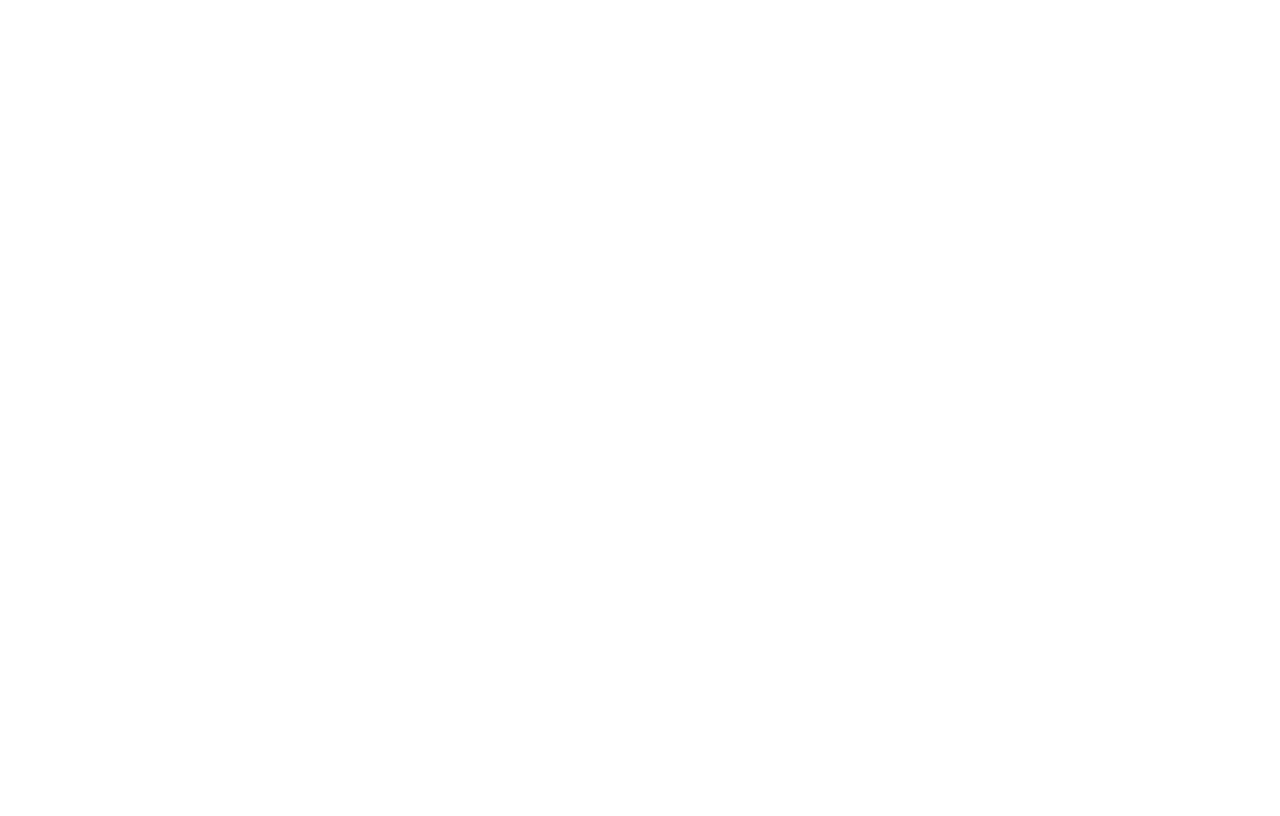
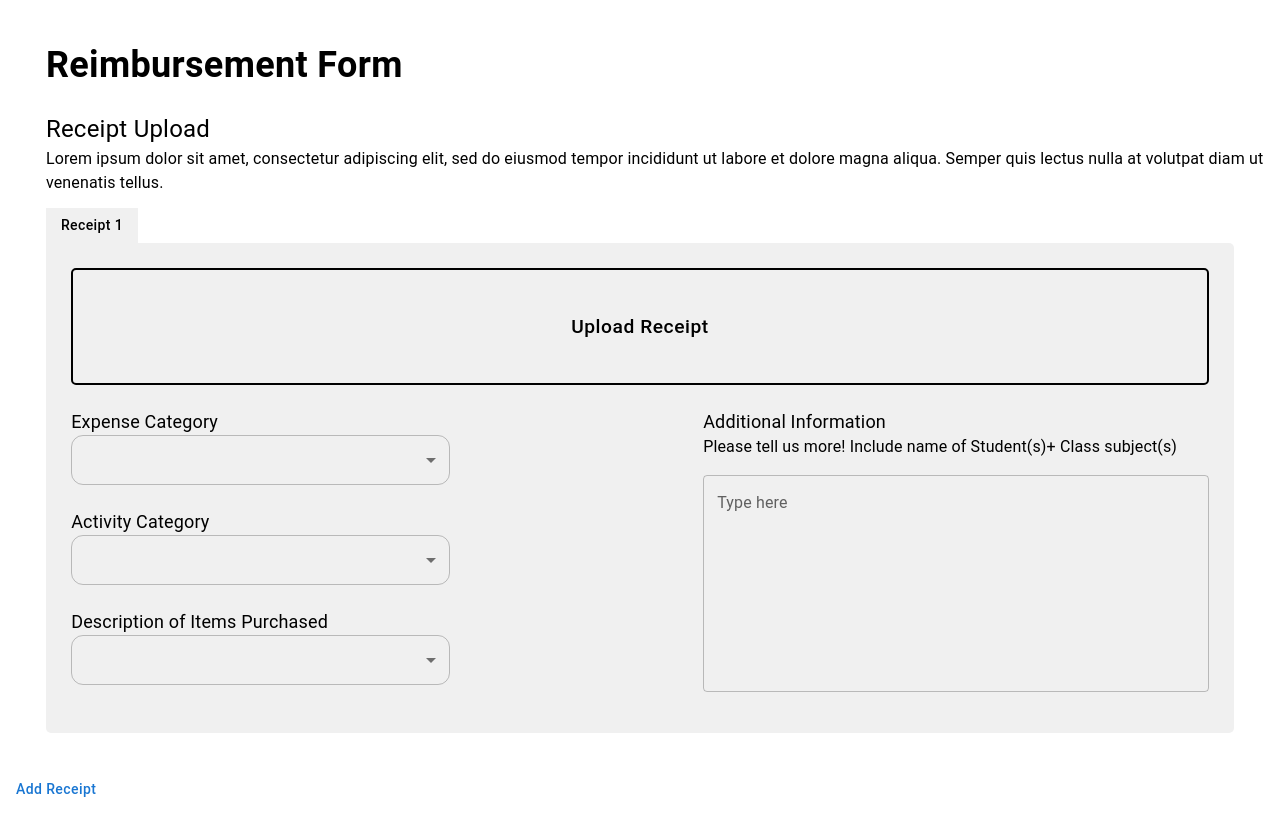
Before and after one commit to novaforgood/Coach-Art, a React (Create React App) app in the folder coach-art/: page /reimbursement in a window 1280 px wide. Before the commit this address had no page. Built offline with nearby package versions, Linux system fonts and the light colour scheme.

Commit message:
rahul first commit

```diff
--- a/coach-art/package.json
+++ b/coach-art/package.json
@@ -3,6 +3,11 @@
   "version": "0.1.0",
   "private": true,
   "dependencies": {
+    "@emotion/react": "^11.11.4",
+    "@emotion/styled": "^11.11.5",
+    "@fontsource/roboto": "^5.0.12",
+    "@mui/material": "^5.15.15",
+    "@mui/types": "^7.2.14",
     "@testing-library/jest-dom": "^5.17.0",
     "@testing-library/react": "^13.4.0",
     "@testing-library/user-event": "^13.5.0",
--- a/coach-art/src/App.css
+++ b/coach-art/src/App.css
@@ -1,3 +1,5 @@
+@import url('https://fonts.googleapis.com/css2?family=Inter&display=swap');
+
 .App {
   text-align: center;
 }
--- a/coach-art/src/App.tsx
+++ b/coach-art/src/App.tsx
@@ -2,6 +2,8 @@
 import { BrowserRouter as Router, Route, Routes } from 'react-router-dom';
 import HomePage from './pages/HomePage.tsx';
 import AboutPage from './pages/AboutPage.tsx';
+import ReimbursementForm from './pages/ReimbursementForm.tsx';
+
 
 const App: React.FC = () => {
   return (
@@ -9,6 +11,7 @@
       <Routes>
         <Route path="/" Component={HomePage} />
         <Route path="/about" Component={AboutPage} />
+        <Route path="/reimbursement" Component={ReimbursementForm} />
       </Routes>
     </Router>
   );
--- /dev/null
+++ b/coach-art/src/components/Dropdown.tsx
@@ -0,0 +1,34 @@
+import React from 'react';
+import { styled } from '@mui/system';
+import { Box, Select, MenuItem, Typography } from '@mui/material';
+
+const StyledSelect = styled(Select)({
+    padding: '1%',
+    '&:focus': {
+      backgroundColor: 'white', // Change background color on focus
+    },
+  });
+
+function DropdownSelect({ label, options, value, onChange }) {
+  return (
+    <Box sx={{
+        display: 'flex',
+        flexDirection: 'column',
+    }}>
+      <Typography fontSize="18px">{label}</Typography>
+      <StyledSelect
+        value={value}
+        onChange={onChange}
+        sx={{width: '60%', height: '50%', fontSize: '1.2rem', borderRadius: '12px', color: 'black', borderColor: 'black'}}
+      >
+        {options.map(option => (
+          <MenuItem key={option.value} value={option.value}>
+            {option.label}
+          </MenuItem>
+        ))}
+      </StyledSelect>
+    </Box>
+  );
+}
+
+export default DropdownSelect;
--- /dev/null
+++ b/coach-art/src/components/FormComponent.tsx
@@ -0,0 +1,130 @@
+// FormComponent.tsx
+import React, { useState } from 'react';
+import { Button, Typography, Box } from '@mui/material';
+import DropdownSelect from '../components/Dropdown.tsx';
+import TextInput from './TextInput.tsx';
+
+const FormComponent = () => {
+  const [expenseCategory, setExpenseCategory] = useState('');
+  const [activityCategory, setActivityCategory] = useState('');
+  const [itemsPurchasedDescription, setItemsPurchasedDescription] = useState('');
+  const [textInputValue, setTextInputValue] = useState('');
+
+  const handleExpenseCategoryChange = (event) => {
+    setExpenseCategory(event.target.value);
+  };
+
+  const handleActivityCategoryChange = (event) => {
+    setActivityCategory(event.target.value);
+  };
+
+  const handleItemsPurchasedChange = (event) => {
+    setItemsPurchasedDescription(event.target.value);
+  };
+
+  const handleTextInputChange = (event) => {
+    setTextInputValue(event.target.value);
+  };
+
+  const expenseCategoryOptions = [
+    { label: 'EC Option 1', value: 'ecoption1' },
+    { label: 'EC Option 2', value: 'ecoption2' },
+    { label: 'EC Option 3', value: 'ecoption3' }
+  ];
+
+  const activityCategoryOptions = [
+    { label: 'AC Option 1', value: 'acoption1' },
+    { label: 'AC Option 2', value: 'acoption2' },
+    { label: 'AC Option 3', value: 'acoption3' }
+  ];
+
+  const itemsPurchasedOptions = [
+    { label: 'IP Option 1', value: 'ipoption1' },
+    { label: 'IP Option 2', value: 'ipoption2' },
+    { label: 'IP Option 3', value: 'ipoption3' }
+  ];
+
+  return (
+    <Box
+      sx={{
+        display: 'flex',
+        flexDirection: 'column',
+        height: '55vh',
+        backgroundColor: '#f0f0f0',
+        padding: '2%',
+        marginLeft: '3%',
+        marginRight: '3%',
+        marginBottom: '3%',
+        borderRadius: '0 5px 5px 5px',
+      }}
+    >
+      <Button
+        variant="outlined"
+        sx={{ width: '100%', height: '40%', fontSize: '1.2rem', borderRadius: '5px', borderWidth: '2px', color: 'black', borderColor: 'black', alignSelf: 'center', textTransform: 'none',
+          '&:hover': {
+            backgroundColor: '#e0e0e0',
+            borderColor: 'black'
+          },
+        }}
+      >
+        Upload Receipt
+      </Button>
+      <Box id="hello"
+        sx={{
+          display: 'flex',
+          flexDirection: 'row',
+          width: '100%',
+          justifyContent: 'space-between'
+        }}
+      >
+        <Box
+          sx={{
+            display: 'flex',
+            flexDirection: 'column',
+            width: '100%',
+            marginTop: '2%'
+          }}
+        >
+          <DropdownSelect
+            label="Expense Category"
+            options={expenseCategoryOptions}
+            value={expenseCategory}
+            onChange={handleExpenseCategoryChange}
+          />
+          <DropdownSelect
+            label="Activity Category"
+            options={activityCategoryOptions}
+            value={activityCategory}
+            onChange={handleActivityCategoryChange}
+          />
+          <DropdownSelect
+            label="Description of Items Purchased"
+            options={itemsPurchasedOptions}
+            value={itemsPurchasedDescription}
+            onChange={handleItemsPurchasedChange}
+          />
+        </Box>
+        <Box
+          sx={{
+            display: 'flex',
+            flexDirection: 'column',
+            width: '80%',
+            marginTop: '2%'
+          }}
+        >
+          <Typography fontSize="18px" fontWeight="400">Additional Information</Typography>
+          <Typography fontSize="16px" fontWeight="400">Please tell us more! Include name of Student(s)+ Class subject(s)</Typography>
+          <TextInput
+            label="Type here"
+            value={textInputValue}
+            onChange={handleTextInputChange}
+            placeholder='ie. Cooking lessons with Carlos, Teen Acting Club, ...'
+            rows={8}
+          />
+        </Box>
+      </Box>
+    </Box>
+  );
+};
+
+export default FormComponent;
--- /dev/null
+++ b/coach-art/src/components/ReceiptCount.tsx
@@ -0,0 +1,24 @@
+import React from 'react';
+import { Box, Button } from '@mui/material';
+
+const ReceiptCount = ({ label, index = 0, onClick}) => {
+    return (
+        <Box sx={{marginTop: '1%'}}>
+            <Button
+                variant="outlined"
+                sx={{ borderRadius: '0 0 0 0', color: 'black', backgroundColor: '#f0f0f0', border: 'none', alignSelf: 'center', textTransform: 'none',
+                '&:hover': {
+                    border: 'none',
+                    backgroundColor: '#e0e0e0'
+                }
+                }}
+                onClick={() => onClick(index)}
+            >
+            {label} {index + 1}
+            </Button>
+        </Box>
+    );
+};
+
+
+export default ReceiptCount;
--- /dev/null
+++ b/coach-art/src/components/TextInput.tsx
@@ -0,0 +1,20 @@
+import React from 'react';
+import { TextField } from '@mui/material';
+
+function TextInput({ label, value, onChange, placeholder, rows }) {
+  return (
+    <TextField
+      label={label}
+      value={value}
+      onChange={onChange}
+      variant="outlined"
+      fullWidth // Take full width of the parent container
+      margin="normal" // Add some margin for spacing
+      placeholder={placeholder}
+      rows={rows}
+      multiline
+    />
+  );
+}
+
+export default TextInput;
--- /dev/null
+++ b/coach-art/src/pages/ReimbursementForm.tsx
@@ -0,0 +1,51 @@
+// ReimbursementForm.tsx
+import React, {useState} from 'react';
+import { Box, Button } from '@mui/material';
+import FormComponent from '../components/FormComponent.tsx';
+import ReceiptCount from '../components/ReceiptCount.tsx';
+import Typography from '@mui/material/Typography';
+
+const ReimbursementForm: React.FC = () => {
+  const [receiptCount, setReceiptCount] = useState(1);
+  const [activeReceiptIndex, setActiveReceiptIndex] = useState(1);
+
+  const receiptCountArray = Array.from({ length: receiptCount }, (_, index) => index);
+
+  const handleAddReceipt = () => {
+    setReceiptCount(receiptCount + 1);
+    setActiveReceiptIndex(receiptCount + 1);
+    console.log(receiptCount + 1);
+  };
+
+  const handleChangeReceipt = (index) => {
+    setActiveReceiptIndex(index + 1);
+    console.log(index + 1);
+  };
+
+  return (
+    <Box>
+      <Box>
+        <Typography fontSize="36px" fontWeight="700" marginTop = "3%" marginLeft="3%">Reimbursement Form</Typography>
+        <Typography fontSize="24px" fontWeight="400" marginTop = "1.5%" marginLeft="3%">Receipt Upload</Typography>
+        <Typography fontSize="16px" fontWeight="400" marginLeft="3%" lineHeight={1.5}>
+          Lorem ipsum dolor sit amet, consectetur adipiscing elit,
+          sed do eiusmod tempor incididunt ut labore et dolore magna aliqua.
+          Semper quis lectus nulla at volutpat diam ut venenatis tellus.
+        </Typography>
+      </Box>
+      <Box sx={{marginTop:'1%'}}>
+        <Box sx={{display: 'flex', flexDirection: 'row'}}>
+          {receiptCountArray.map((index) => (
+            <Box key={index} sx={{ marginLeft: index === 0 ? '3%' : '0'}}>
+              <ReceiptCount label="Receipt" index={index} onClick={handleChangeReceipt}/>
+            </Box>
+          ))}
+        </Box>
+        <FormComponent />
+      </Box>
+      <Button sx={{textTransform: 'none'}} onClick={handleAddReceipt}>Add Receipt</Button>
+    </Box>
+  );
+};
+
+export default ReimbursementForm;
```
Also changed, not shown: coach-art/src/theme.js (added, +12 -0 lines), coach-art/src/assets/upload.png (added), 1 other file (tests, documents, lock files or other folders).
